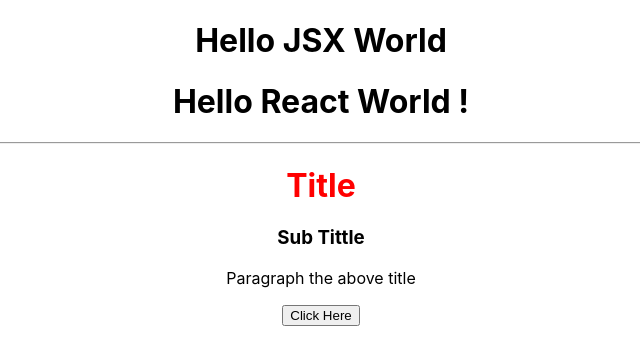
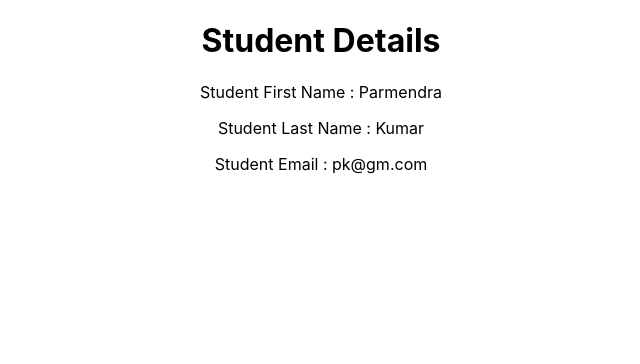
Before and after one commit to parmendra05/react-basics, a React (Create React App) app: page / in a window 1280 px wide. Shown: the top 364 px of the page, without its empty margins (319-959 px from the left). Built offline with nearby package versions, Linux system fonts and the light colour scheme.

Commit message:
props - properties

```diff
--- a/src/App.js
+++ b/src/App.js
@@ -11,6 +11,7 @@ import { FirstComponent as FC, SecondComponent as SC} from './components/MyCompo
 import HelloJSXWorld from './components/HelloJSXWorld';
 import HelloJSXWorld2 from './components/HelloJSXWorld2';
 import HelloJSXWorld3 from './components/HelloJSXWorld3';
+import Student from './components/Student';
 function App() {
   return (
     <div className="App"> {/*
@@ -27,10 +28,17 @@ function App() {
       <hr/>
       <FC/>
   <SC/> */}
+  {/*
       <HelloJSXWorld/>
       <HelloJSXWorld2/>
       <hr/>
       <HelloJSXWorld3/>
+*/}
+<Student
+firstName="Parmendra"
+lastName="Kumar"
+email="pk@gm.com"
+/>
     </div>
   );
 }
--- /dev/null
+++ b/src/components/Student.js
@@ -0,0 +1,11 @@
+const Student =(props) =>{
+    return(
+        <div>
+            <h1>Student Details</h1>
+            <p>Student First Name : {props.firstName}</p>
+            <p>Student Last Name : {props.lastName}</p>
+            <p>Student Email : {props.email}</p>
+        </div>
+    )
+}
+export default Student
```
